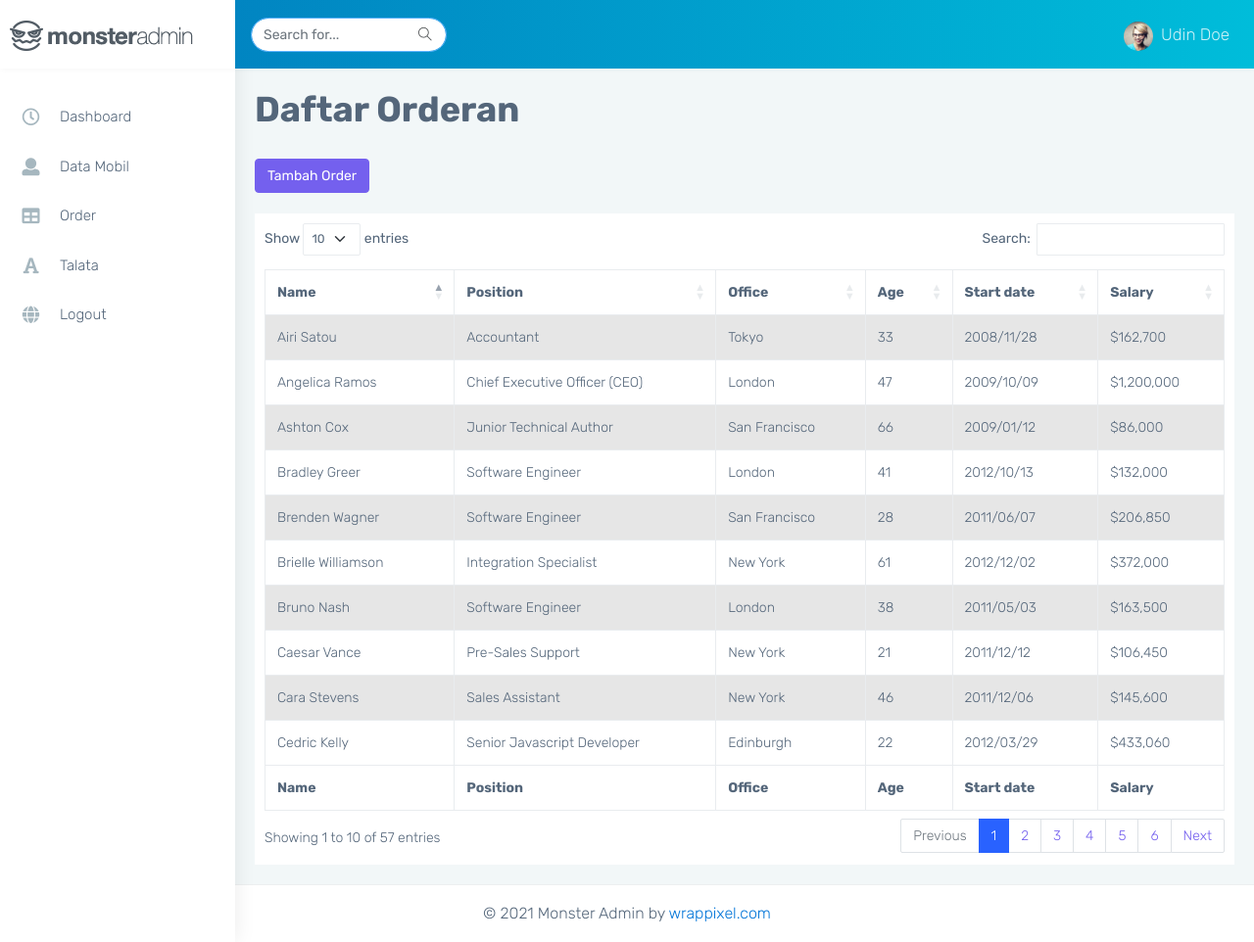
After one commit to Degovan/rental-mobil, a CodeIgniter 4 app: template app/Views/order_sewa.php in a window 1280 px wide. The commit adds this page. Shown: the whole page at 98% size. Run offline with PHP 8.4 and a stand-in for CodeIgniter, Linux system fonts and the light colour scheme; the template is opened without the code that fills it, so the values that code supplies are empty; some libraries are stand-ins or nearby versions.

Commit message:
add order

```diff
--- a/app/Config/Routes.php
+++ b/app/Config/Routes.php
@@ -33,7 +33,7 @@ $routes->setAutoRoute(true);
 // We get a performance increase by specifying the default
 // route since we don't have to scan directories.
 $routes->get('/', 'Home::index');
-
+$routes->get('/order', 'Home::order');
 /*
  * --------------------------------------------------------------------
  * Additional Routing
--- a/app/Controllers/Home.php
+++ b/app/Controllers/Home.php
@@ -8,5 +8,9 @@ class Home extends BaseController
 	{
 		return view('dashboard');
 	}
+	public function order()
+	{
+		return view('order_sewa');
+	}
 
 }
--- a/app/Views/layout/app.php
+++ b/app/Views/layout/app.php
@@ -17,9 +17,18 @@
     <link rel="icon" type="image/png" sizes="16x16" href="assets/images/favicon.png">
     <!-- Custom CSS -->
     <link href="assets/plugins/chartist/dist/chartist.min.css" rel="stylesheet">
+    <!-- datatables -->
+    <link rel="stylesheet" href="https://cdn.datatables.net/1.10.25/css/dataTables.bootstrap4.min.css">
     <!-- Custom CSS -->
     <link href="css/style.min.css" rel="stylesheet">
-
+       <script src="../assets/plugins/jquery/dist/jquery.min.js"></script>
+     <script src="https://cdn.datatables.net/1.10.25/js/jquery.dataTables.min.js"></script>
+    <script src="https://cdn.datatables.net/1.10.25/js/dataTables.bootstrap4.min.js"></script>
+  <script>
+ $(document).ready(function() {
+    $('#example').DataTable();
+} );
+  </script>
 </head>
 
 <body>
@@ -29,9 +38,12 @@
         <?= $this->renderSection('content') ?>
    <?= $this->include('layout/footer') ?>
 
-    <script src="../assets/plugins/jquery/dist/jquery.min.js"></script>
+
+
     <!-- Bootstrap tether Core JavaScript -->
     <script src="../assets/plugins/bootstrap/dist/js/bootstrap.bundle.min.js"></script>
+<script src="https://cdnjs.cloudflare.com/ajax/libs/popper.js/1.12.9/umd/popper.min.js" integrity="sha384-ApNbgh9B+Y1QKtv3Rn7W3mgPxhU9K/ScQsAP7hUibX39j7fakFPskvXusvfa0b4Q" crossorigin="anonymous"></script>
+<script src="https://maxcdn.bootstrapcdn.com/bootstrap/4.0.0/js/bootstrap.min.js" integrity="sha384-JZR6Spejh4U02d8jOt6vLEHfe/JQGiRRSQQxSfFWpi1MquVdAyjUar5+76PVCmYl" crossorigin="anonymous"></script>
     <script src="js/app-style-switcher.js"></script>
     <!--Wave Effects -->
     <script src="js/waves.js"></script>
@@ -41,9 +53,9 @@
     <script src="js/custom.js"></script>
     <!--This page JavaScript -->
     <!--flot chart-->
-    <script src="public/assets/plugins/flot/jquery.flot.js"></script>
+ <!--    <script src="public/assets/plugins/flot/jquery.flot.js"></script>
     <script src="public/assets/plugins/flot.tooltip/js/jquery.flot.tooltip.min.js"></script>
-    <script src="public/js/pages/dashboards/dashboard1.js"></script>
+    <script src="public/js/pages/dashboards/dashboard1.js"></script> -->
 </body>
 
 </html>
--- a/app/Views/layout/navbar.php
+++ b/app/Views/layout/navbar.php
@@ -77,7 +77,7 @@
                         <!-- ============================================================== -->
                         <li class="nav-item dropdown">
                             <a class="nav-link dropdown-toggle waves-effect waves-dark" href="#" id="navbarDropdown" role="button" data-bs-toggle="dropdown" aria-expanded="false">
-                                <img src="../assets/images/users/1.jpg" alt="user" class="profile-pic me-2">Markarn Doe
+                                <img src="../assets/images/users/1.jpg" alt="user" class="profile-pic me-2">Udin Doe
                             </a>
                             <ul class="dropdown-menu show" aria-labelledby="navbarDropdown"></ul>
                         </li>
--- a/app/Views/layout/sidebar.php
+++ b/app/Views/layout/sidebar.php
@@ -14,7 +14,7 @@
                                     class="hide-menu">Data Mobil</span></a>
                         </li>
                         <li class="sidebar-item"> <a class="sidebar-link waves-effect waves-dark sidebar-link"
-                                href="table-basic.html" aria-expanded="false"><i class="me-3 fa fa-table"
+                                href="<?= base_url('order') ?>" aria-expanded="false"><i class="me-3 fa fa-table"
                                     aria-hidden="true"></i><span class="hide-menu">Order</span></a></li>
                         <li class="sidebar-item"> <a class="sidebar-link waves-effect waves-dark sidebar-link"
                                 href="icon-fontawesome.html" aria-expanded="false"><i class="me-3 fa fa-font"
--- /dev/null
+++ b/app/Views/order_sewa.php
@@ -0,0 +1,582 @@
+   <?= $this->extend('layout/app') ?>
+
+   <?= $this->section('content')?>
+  <div class="page-wrapper">
+    <div class="order-wrapper">
+    <h1>Daftar Orderan</h1>
+    <br>
+    <button type="button" class="btn btn-primary" data-toggle="modal" data-target="#exampleModal">
+     Tambah Order
+    </button>
+    <div class="modal fade" id="exampleModal" tabindex="-1" role="dialog" aria-labelledby="exampleModalLabel" aria-hidden="true">
+  <div class="modal-dialog" role="document">
+    <div class="modal-content">
+      <div class="modal-header">
+        <h5 class="modal-title" id="exampleModalLabel">Tambah order</h5>
+        <button type="button" class="close" data-dismiss="modal" aria-label="Close">
+          <span aria-hidden="true">&times;</span>
+        </button>
+      </div>
+      <div class="modal-body">
+        <div class="box-order-sewa">
+       <form action="" method="POST">
+        <div class="order-body">
+            <label for="nama">Nama Penyewa</label>
+            <br>
+            <input type="text" placeholder="" name="" autocomplete>
+            <br><br>
+             <label for="nomor">Nomor Telepon</label>
+            <br>
+            <input type="text" placeholder="" name="" max="12" autocomplete>
+            <br><br>
+            <label for="nomor">Alamat</label>
+            <br>
+            <input type="text" placeholder="" name="" autocomplete>
+            <br><br>
+            <label for="kategori_sewa">Kategori Sewa</label>
+            <br>
+            <select name="kategori_sewa" id="">
+                <option value="SEWA MOBIL">SEWA MOBIL</option>
+                <option value="HONOR SOPIR">HONOR SOPIR</option>
+            </select>
+            <br><br>
+             <label for="kategori_mobil">Pilih Mobil</label>
+            <br>
+            <select name="kategori_mobil" id="">
+                <option value="APV">APV</option>
+                <option value="ELF">ELF</option>
+            </select>
+            <br><br>
+             <label for="kategori_durasi">Durasi Sewa</label>
+            <br>
+            <select name="kategori_durasi" id="">
+                <option value="3">3 Jam</option>
+                <option value="6">6 Jam</option>
+                <option value="12">12 Jam</option>
+                <option value="15">15 Jam</option>
+                <option value="18">18 Jam</option>
+                <option value="21">21 Jam</option>
+                <option value="24">24 Jam</option>
+            </select>
+            <br><br>
+            <h2>Total harga : Rp.0</h2>
+        </div>
+       </form>
+   </div>
+      </div>
+      <div class="modal-footer">
+        <button type="button" class="btn btn-secondary" data-dismiss="modal">Close</button>
+        <button type="button" class="btn btn-primary">Save changes</button>
+      </div>
+    </div>
+  </div>
+</div>
+<br><br>
+<div class="table-body">
+   <table id="example" class="table table-striped table-bordered" style="width:100%">
+        <thead>
+            <tr>
+                <th>Name</th>
+                <th>Position</th>
+                <th>Office</th>
+                <th>Age</th>
+                <th>Start date</th>
+                <th>Salary</th>
+            </tr>
+        </thead>
+        <tbody>
+            <tr>
+                <td>Tiger Nixon</td>
+                <td>System Architect</td>
+                <td>Edinburgh</td>
+                <td>61</td>
+                <td>2011/04/25</td>
+                <td>$320,800</td>
+            </tr>
+            <tr>
+                <td>Garrett Winters</td>
+                <td>Accountant</td>
+                <td>Tokyo</td>
+                <td>63</td>
+                <td>2011/07/25</td>
+                <td>$170,750</td>
+            </tr>
+            <tr>
+                <td>Ashton Cox</td>
+                <td>Junior Technical Author</td>
+                <td>San Francisco</td>
+                <td>66</td>
+                <td>2009/01/12</td>
+                <td>$86,000</td>
+            </tr>
+            <tr>
+                <td>Cedric Kelly</td>
+                <td>Senior Javascript Developer</td>
+                <td>Edinburgh</td>
+                <td>22</td>
+                <td>2012/03/29</td>
+                <td>$433,060</td>
+            </tr>
+            <tr>
+                <td>Airi Satou</td>
+                <td>Accountant</td>
+                <td>Tokyo</td>
+                <td>33</td>
+                <td>2008/11/28</td>
+                <td>$162,700</td>
+            </tr>
+            <tr>
+                <td>Brielle Williamson</td>
+                <td>Integration Specialist</td>
+                <td>New York</td>
+                <td>61</td>
+                <td>2012/12/02</td>
+                <td>$372,000</td>
+            </tr>
+            <tr>
+                <td>Herrod Chandler</td>
+                <td>Sales Assistant</td>
+                <td>San Francisco</td>
+                <td>59</td>
+                <td>2012/08/06</td>
+                <td>$137,500</td>
+            </tr>
+            <tr>
+                <td>Rhona Davidson</td>
+                <td>Integration Specialist</td>
+                <td>Tokyo</td>
+                <td>55</td>
+                <td>2010/10/14</td>
+                <td>$327,900</td>
+            </tr>
+            <tr>
+                <td>Colleen Hurst</td>
+                <td>Javascript Developer</td>
+                <td>San Francisco</td>
+                <td>39</td>
+                <td>2009/09/15</td>
+                <td>$205,500</td>
+            </tr>
+            <tr>
+                <td>Sonya Frost</td>
+                <td>Software Engineer</td>
+                <td>Edinburgh</td>
+                <td>23</td>
+                <td>2008/12/13</td>
+                <td>$103,600</td>
+            </tr>
+            <tr>
+                <td>Jena Gaines</td>
+                <td>Office Manager</td>
+                <td>London</td>
+                <td>30</td>
+                <td>2008/12/19</td>
+                <td>$90,560</td>
+            </tr>
+            <tr>
+                <td>Quinn Flynn</td>
+                <td>Support Lead</td>
+                <td>Edinburgh</td>
+                <td>22</td>
+                <td>2013/03/03</td>
+                <td>$342,000</td>
+            </tr>
+            <tr>
+                <td>Charde Marshall</td>
+                <td>Regional Director</td>
+                <td>San Francisco</td>
+                <td>36</td>
+                <td>2008/10/16</td>
+                <td>$470,600</td>
+            </tr>
+            <tr>
+                <td>Haley Kennedy</td>
+                <td>Senior Marketing Designer</td>
+                <td>London</td>
+                <td>43</td>
+                <td>2012/12/18</td>
+                <td>$313,500</td>
+            </tr>
+            <tr>
+                <td>Tatyana Fitzpatrick</td>
+                <td>Regional Director</td>
+                <td>London</td>
+                <td>19</td>
+                <td>2010/03/17</td>
+                <td>$385,750</td>
+            </tr>
+            <tr>
+                <td>Michael Silva</td>
+                <td>Marketing Designer</td>
+                <td>London</td>
+                <td>66</td>
+                <td>2012/11/27</td>
+                <td>$198,500</td>
+            </tr>
+            <tr>
+                <td>Paul Byrd</td>
+                <td>Chief Financial Officer (CFO)</td>
+                <td>New York</td>
+                <td>64</td>
+                <td>2010/06/09</td>
+                <td>$725,000</td>
+            </tr>
+            <tr>
+                <td>Gloria Little</td>
+                <td>Systems Administrator</td>
+                <td>New York</td>
+                <td>59</td>
+                <td>2009/04/10</td>
+                <td>$237,500</td>
+            </tr>
+            <tr>
+                <td>Bradley Greer</td>
+                <td>Software Engineer</td>
+                <td>London</td>
+                <td>41</td>
+                <td>2012/10/13</td>
+                <td>$132,000</td>
+            </tr>
+            <tr>
+                <td>Dai Rios</td>
+                <td>Personnel Lead</td>
+                <td>Edinburgh</td>
+                <td>35</td>
+                <td>2012/09/26</td>
+                <td>$217,500</td>
+            </tr>
+            <tr>
+                <td>Jenette Caldwell</td>
+                <td>Development Lead</td>
+                <td>New York</td>
+                <td>30</td>
+                <td>2011/09/03</td>
+                <td>$345,000</td>
+            </tr>
+            <tr>
+                <td>Yuri Berry</td>
+                <td>Chief Marketing Officer (CMO)</td>
+                <td>New York</td>
+                <td>40</td>
+                <td>2009/06/25</td>
+                <td>$675,000</td>
+            </tr>
+            <tr>
+                <td>Caesar Vance</td>
+                <td>Pre-Sales Support</td>
+                <td>New York</td>
+                <td>21</td>
+                <td>2011/12/12</td>
+                <td>$106,450</td>
+            </tr>
+            <tr>
+                <td>Doris Wilder</td>
+                <td>Sales Assistant</td>
+                <td>Sydney</td>
+                <td>23</td>
+                <td>2010/09/20</td>
+                <td>$85,600</td>
+            </tr>
+            <tr>
+                <td>Angelica Ramos</td>
+                <td>Chief Executive Officer (CEO)</td>
+                <td>London</td>
+                <td>47</td>
+                <td>2009/10/09</td>
+                <td>$1,200,000</td>
+            </tr>
+            <tr>
+                <td>Gavin Joyce</td>
+                <td>Developer</td>
+                <td>Edinburgh</td>
+                <td>42</td>
+                <td>2010/12/22</td>
+                <td>$92,575</td>
+            </tr>
+            <tr>
+                <td>Jennifer Chang</td>
+                <td>Regional Director</td>
+                <td>Singapore</td>
+                <td>28</td>
+                <td>2010/11/14</td>
+                <td>$357,650</td>
+            </tr>
+            <tr>
+                <td>Brenden Wagner</td>
+                <td>Software Engineer</td>
+                <td>San Francisco</td>
+                <td>28</td>
+                <td>2011/06/07</td>
+                <td>$206,850</td>
+            </tr>
+            <tr>
+                <td>Fiona Green</td>
+                <td>Chief Operating Officer (COO)</td>
+                <td>San Francisco</td>
+                <td>48</td>
+                <td>2010/03/11</td>
+                <td>$850,000</td>
+            </tr>
+            <tr>
+                <td>Shou Itou</td>
+                <td>Regional Marketing</td>
+                <td>Tokyo</td>
+                <td>20</td>
+                <td>2011/08/14</td>
+                <td>$163,000</td>
+            </tr>
+            <tr>
+                <td>Michelle House</td>
+                <td>Integration Specialist</td>
+                <td>Sydney</td>
+                <td>37</td>
+                <td>2011/06/02</td>
+                <td>$95,400</td>
+            </tr>
+            <tr>
+                <td>Suki Burks</td>
+                <td>Developer</td>
+                <td>London</td>
+                <td>53</td>
+                <td>2009/10/22</td>
+                <td>$114,500</td>
+            </tr>
+            <tr>
+                <td>Prescott Bartlett</td>
+                <td>Technical Author</td>
+                <td>London</td>
+                <td>27</td>
+                <td>2011/05/07</td>
+                <td>$145,000</td>
+            </tr>
+            <tr>
+                <td>Gavin Cortez</td>
+                <td>Team Leader</td>
+                <td>San Francisco</td>
+                <td>22</td>
+                <td>2008/10/26</td>
+                <td>$235,500</td>
+            </tr>
+            <tr>
+                <td>Martena Mccray</td>
+                <td>Post-Sales support</td>
+                <td>Edinburgh</td>
+                <td>46</td>
+                <td>2011/03/09</td>
+                <td>$324,050</td>
+            </tr>
+            <tr>
+                <td>Unity Butler</td>
+                <td>Marketing Designer</td>
+                <td>San Francisco</td>
+                <td>47</td>
+                <td>2009/12/09</td>
+                <td>$85,675</td>
+            </tr>
+            <tr>
+                <td>Howard Hatfield</td>
+                <td>Office Manager</td>
+                <td>San Francisco</td>
+                <td>51</td>
+                <td>2008/12/16</td>
+                <td>$164,500</td>
+            </tr>
+            <tr>
+                <td>Hope Fuentes</td>
+                <td>Secretary</td>
+                <td>San Francisco</td>
+                <td>41</td>
+                <td>2010/02/12</td>
+                <td>$109,850</td>
+            </tr>
+            <tr>
+                <td>Vivian Harrell</td>
+                <td>Financial Controller</td>
+                <td>San Francisco</td>
+                <td>62</td>
+                <td>2009/02/14</td>
+                <td>$452,500</td>
+            </tr>
+            <tr>
+                <td>Timothy Mooney</td>
+                <td>Office Manager</td>
+                <td>London</td>
+                <td>37</td>
+                <td>2008/12/11</td>
+                <td>$136,200</td>
+            </tr>
+            <tr>
+                <td>Jackson Bradshaw</td>
+                <td>Director</td>
+                <td>New York</td>
+                <td>65</td>
+                <td>2008/09/26</td>
+                <td>$645,750</td>
+            </tr>
+            <tr>
+                <td>Olivia Liang</td>
+                <td>Support Engineer</td>
+                <td>Singapore</td>
+                <td>64</td>
+                <td>2011/02/03</td>
+                <td>$234,500</td>
+            </tr>
+            <tr>
+                <td>Bruno Nash</td>
+                <td>Software Engineer</td>
+                <td>London</td>
+                <td>38</td>
+                <td>2011/05/03</td>
+                <td>$163,500</td>
+            </tr>
+            <tr>
+                <td>Sakura Yamamoto</td>
+                <td>Support Engineer</td>
+                <td>Tokyo</td>
+                <td>37</td>
+                <td>2009/08/19</td>
+                <td>$139,575</td>
+            </tr>
+            <tr>
+                <td>Thor Walton</td>
+                <td>Developer</td>
+                <td>New York</td>
+                <td>61</td>
+                <td>2013/08/11</td>
+                <td>$98,540</td>
+            </tr>
+            <tr>
+                <td>Finn Camacho</td>
+                <td>Support Engineer</td>
+                <td>San Francisco</td>
+                <td>47</td>
+                <td>2009/07/07</td>
+                <td>$87,500</td>
+            </tr>
+            <tr>
+                <td>Serge Baldwin</td>
+                <td>Data Coordinator</td>
+                <td>Singapore</td>
+                <td>64</td>
+                <td>2012/04/09</td>
+                <td>$138,575</td>
+            </tr>
+            <tr>
+                <td>Zenaida Frank</td>
+                <td>Software Engineer</td>
+                <td>New York</td>
+                <td>63</td>
+                <td>2010/01/04</td>
+                <td>$125,250</td>
+            </tr>
+            <tr>
+                <td>Zorita Serrano</td>
+                <td>Software Engineer</td>
+                <td>San Francisco</td>
+                <td>56</td>
+                <td>2012/06/01</td>
+                <td>$115,000</td>
+            </tr>
+            <tr>
+                <td>Jennifer Acosta</td>
+                <td>Junior Javascript Developer</td>
+                <td>Edinburgh</td>
+                <td>43</td>
+                <td>2013/02/01</td>
+                <td>$75,650</td>
+            </tr>
+            <tr>
+                <td>Cara Stevens</td>
+                <td>Sales Assistant</td>
+                <td>New York</td>
+                <td>46</td>
+                <td>2011/12/06</td>
+                <td>$145,600</td>
+            </tr>
+            <tr>
+                <td>Hermione Butler</td>
+                <td>Regional Director</td>
+                <td>London</td>
+                <td>47</td>
+                <td>2011/03/21</td>
+                <td>$356,250</td>
+            </tr>
+            <tr>
+                <td>Lael Greer</td>
+                <td>Systems Administrator</td>
+                <td>London</td>
+                <td>21</td>
+                <td>2009/02/27</td>
+                <td>$103,500</td>
+            </tr>
+            <tr>
+                <td>Jonas Alexander</td>
+                <td>Developer</td>
+                <td>San Francisco</td>
+                <td>30</td>
+                <td>2010/07/14</td>
+                <td>$86,500</td>
+            </tr>
+            <tr>
+                <td>Shad Decker</td>
+                <td>Regional Director</td>
+                <td>Edinburgh</td>
+                <td>51</td>
+                <td>2008/11/13</td>
+                <td>$183,000</td>
+            </tr>
+            <tr>
+                <td>Michael Bruce</td>
+                <td>Javascript Developer</td>
+                <td>Singapore</td>
+                <td>29</td>
+                <td>2011/06/27</td>
+                <td>$183,000</td>
+            </tr>
+            <tr>
+                <td>Donna Snider</td>
+                <td>Customer Support</td>
+                <td>New York</td>
+                <td>27</td>
+                <td>2011/01/25</td>
+                <td>$112,000</td>
+            </tr>
+        </tbody>
+        <tfoot>
+            <tr>
+                <th>Name</th>
+                <th>Position</th>
+                <th>Office</th>
+                <th>Age</th>
+                <th>Start date</th>
+                <th>Salary</th>
+            </tr>
+        </tfoot>
+    </table>
+    </div>
+</div>
+
+
+   <style>
+       .order-wrapper{
+        padding: 20px !important;
+       }
+       .order-body select{
+        width: 100%;
+        box-sizing: border-box;
+        padding: 12px;
+        border: 1px solid #dcdcdc;
+       }
+       .order-body input{
+        width: 100%;
+        box-sizing: border-box;
+        padding: 12px;
+        border: 1px solid #dcdcdc;
+       }
+       .table-body{
+        padding: 10px;
+        background-color: #fff;
+       }
+   </style>
+    </div>
+   <?= $this->endSection() ?>
```
Also changed, not shown: 1 other file.
